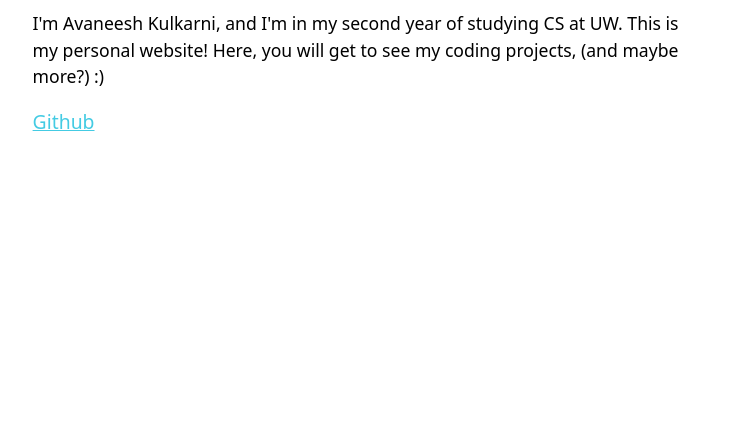
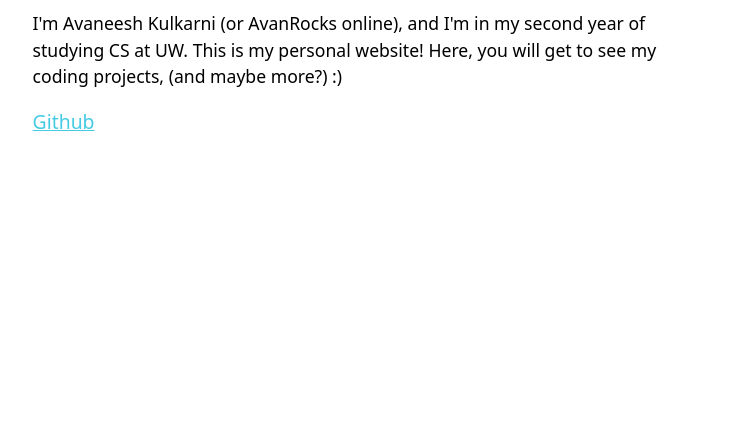
Before and after one commit to AvanRocks/avanrocks.github.io, a plain HTML site: page index.html in a window 1280 px wide. Shown: the part 368-800 px from the top of the page, without its empty margins (273-1005 px from the left). Drawn offline with Linux system fonts and the light colour scheme.

Commit message:
added AvanRocks

```diff
--- a/index.html
+++ b/index.html
@@ -26,7 +26,7 @@
     </div>
     <h1 class="blurb-title"> Hello. I'm Avaneesh</h1>
     <p class="blurb-text">
-    I'm Avaneesh Kulkarni, and I'm in my second year of studying CS at UW.
+    I'm Avaneesh Kulkarni (or AvanRocks online), and I'm in my second year of studying CS at UW.
     This is my personal website!
     Here, you will get to see my coding projects, (and maybe more?) :)
     </p>
```
